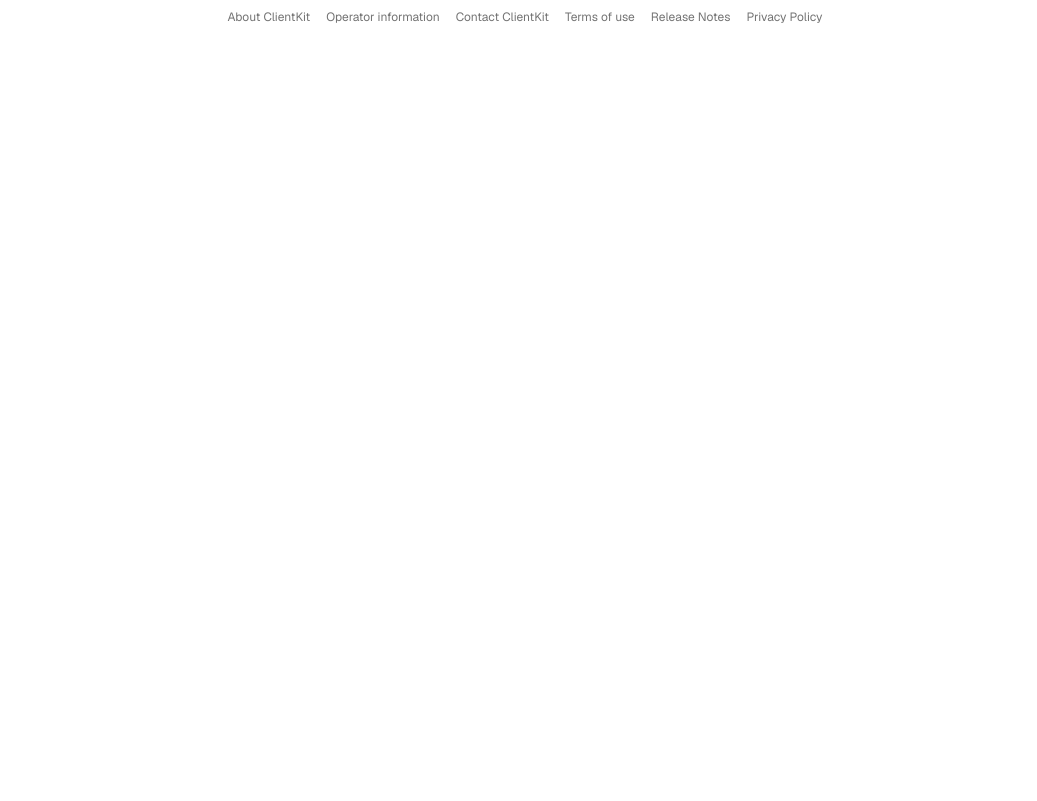
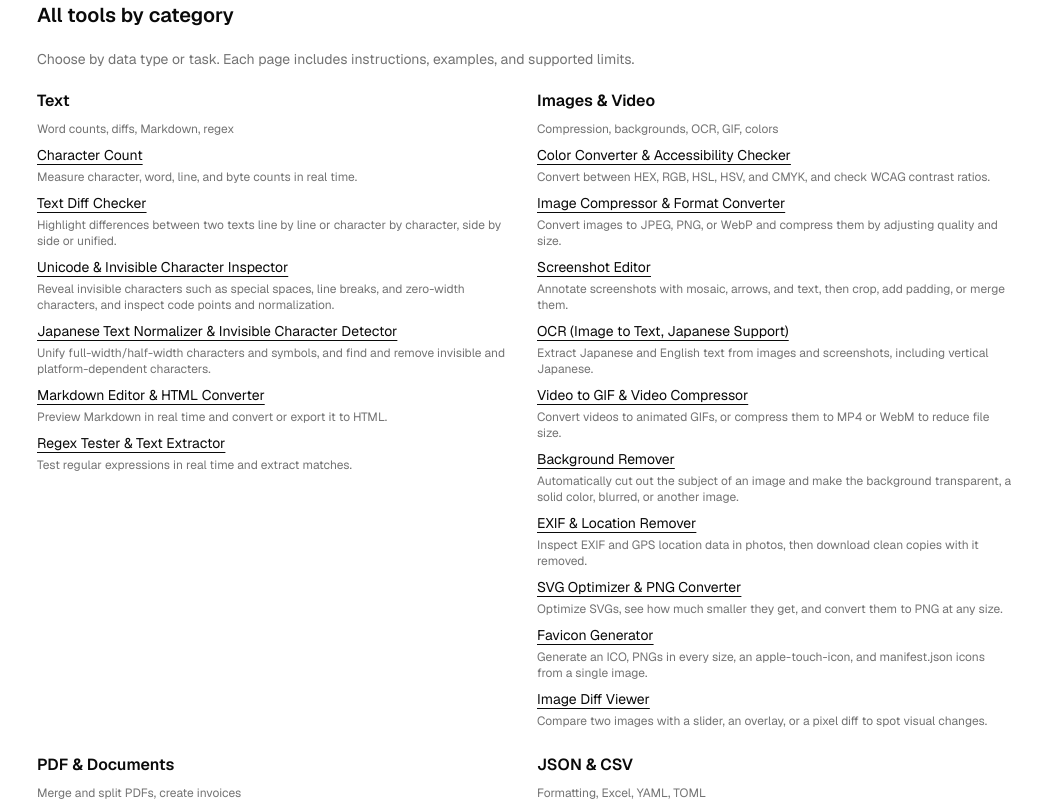
Before and after one commit to furutahss/clientkit, a Next.js app: page /en in a window 1280 px wide. Shown: the part 820-1621 px from the top of the page, without its empty margins (243-1280 px from the left). Before the commit the page ends 861 px from the top, so only its background shows below. Built offline with nearby package versions, Linux system fonts and the light colour scheme.

Commit message:
feat(discovery): link every tool from category directory and related tools

```diff
--- a/src/app/[lang]/page.tsx
+++ b/src/app/[lang]/page.tsx
@@ -2,6 +2,7 @@ import type { Metadata } from "next";
 import { localizedAlternates } from "@/config/seo";
 import { Suspense } from "react";
 import { ToolExplorer } from "@/components/home/tool-explorer";
+import { ToolDirectory } from "@/components/home/tool-directory";
 import { ToolCategories } from "@/components/home/tool-categories";
 import { tools } from "@/config/tools";
 import { formatTemplate } from "@/lib/utils";
@@ -34,6 +35,7 @@ export default async function Home(props: PageProps<"/[lang]">) {
       <Suspense fallback={<ToolCategories lang={lang} />}>
         <ToolExplorer />
       </Suspense>
+      <ToolDirectory lang={lang} />
     </div>
   );
 }
--- a/src/app/[lang]/tools/[tool]/page.tsx
+++ b/src/app/[lang]/tools/[tool]/page.tsx
@@ -64,6 +64,7 @@ import { SvgOptimizerTool } from "@/components/tools/svg-optimizer-tool";
 import { TextDiffTool } from "@/components/tools/text-diff-tool";
 import { TimestampConverterTool } from "@/components/tools/timestamp-converter-tool";
 import { ToolContentSections } from "@/components/tools/tool-content-sections";
+import { RelatedTools } from "@/components/tools/related-tools";
 import { ToolPageHeader } from "@/components/tools/tool-page-header";
 import { UnicodeInspectorTool } from "@/components/tools/unicode-inspector-tool";
 import { UrlEncoderTool } from "@/components/tools/url-encoder-tool";
@@ -197,6 +198,7 @@ export default async function ToolPage(
           answer: item.answer[lang],
         }))}
       />
+      <RelatedTools tool={tool} lang={lang} />
     </div>
   );
 }
--- a/src/components/home/tool-categories.tsx
+++ b/src/components/home/tool-categories.tsx
@@ -28,7 +28,7 @@ export function ToolCategories({ lang }: { lang: Locale }) {
           return (
             <Link
               key={category.id}
-              href={`/${lang}?category=${category.id}`}
+              href={`/${lang}#category-${category.id}`}
               className="flex items-center gap-3 rounded-xl border p-4 transition-colors hover:border-primary/40 hover:bg-accent/40 focus-visible:outline-2 focus-visible:outline-offset-2"
             >
               <span className="flex size-10 shrink-0 items-center justify-center rounded-lg bg-secondary">
--- /dev/null
+++ b/src/components/home/tool-directory.tsx
@@ -0,0 +1,23 @@
+import Link from 'next/link';
+import { categories, getToolPath, getToolsByCategory } from '@/config/tools';
+import type { Locale } from '@/i18n/config';
+
+export function ToolDirectory({ lang }: { lang: Locale }) {
+  return (
+    <section data-tool-directory className="flex flex-col gap-5 border-t pt-6">
+      <h2 className="text-xl font-semibold">{lang === 'ja' ? 'カテゴリ別の全ツール一覧' : 'All tools by category'}</h2>
+      <p className="text-sm text-muted-foreground">{lang === 'ja' ? '扱うデータや作業の種類から選べます。各ページに使い方、具体例、対応範囲を掲載しています。' : 'Choose by data type or task. Each page includes instructions, examples, and supported limits.'}</p>
+      <div className="grid gap-6 sm:grid-cols-2">
+        {categories.map(category => (
+          <section key={category.id} id={`category-${category.id}`} className="scroll-mt-20 space-y-2">
+            <h3 className="font-semibold">{category.label[lang]}</h3>
+            <p className="text-xs text-muted-foreground">{category.description[lang]}</p>
+            <ul className="space-y-2 text-sm">
+              {getToolsByCategory(category.id).map(tool => <li key={tool.id}><Link href={getToolPath(lang, tool.id)} className="underline underline-offset-4">{tool.name[lang]}</Link><p className="mt-1 text-xs text-muted-foreground">{tool.description[lang]}</p></li>)}
+            </ul>
+          </section>
+        ))}
+      </div>
+    </section>
+  );
+}
--- /dev/null
+++ b/src/components/tools/related-tools.tsx
@@ -0,0 +1,16 @@
+import Link from 'next/link';
+import { getToolPath, getToolsByCategory, tools, type Tool } from '@/config/tools';
+import type { Locale } from '@/i18n/config';
+
+export function RelatedTools({ tool, lang }: { tool: Tool; lang: Locale }) {
+  const adjacent = tool.category === 'document' ? ['ocr', 'image-converter'] : tool.category === 'time' ? ['id-generator', 'certificate-decoder'] : [];
+  const related = [...getToolsByCategory(tool.category), ...tools.filter(candidate => adjacent.includes(candidate.id))].filter(candidate => candidate.id !== tool.id).slice(0, 3);
+  return (
+    <nav data-related-tools aria-labelledby="related-tools-heading" className="flex flex-col gap-3 border-t pt-6">
+      <h2 id="related-tools-heading" className="text-lg font-semibold">{lang === 'ja' ? '関連ツール' : 'Related tools'}</h2>
+      <ul className="grid gap-3 sm:grid-cols-3">
+        {related.map(candidate => <li key={candidate.id} className="rounded-lg border p-4 text-sm"><Link href={getToolPath(lang, candidate.id)} className="font-medium underline underline-offset-4">{candidate.name[lang]}</Link><p className="mt-2 text-xs text-muted-foreground">{candidate.description[lang]}</p></li>)}
+      </ul>
+    </nav>
+  );
+}
```
Also changed, not shown: 3 other files (tests, documents, lock files or other folders).
